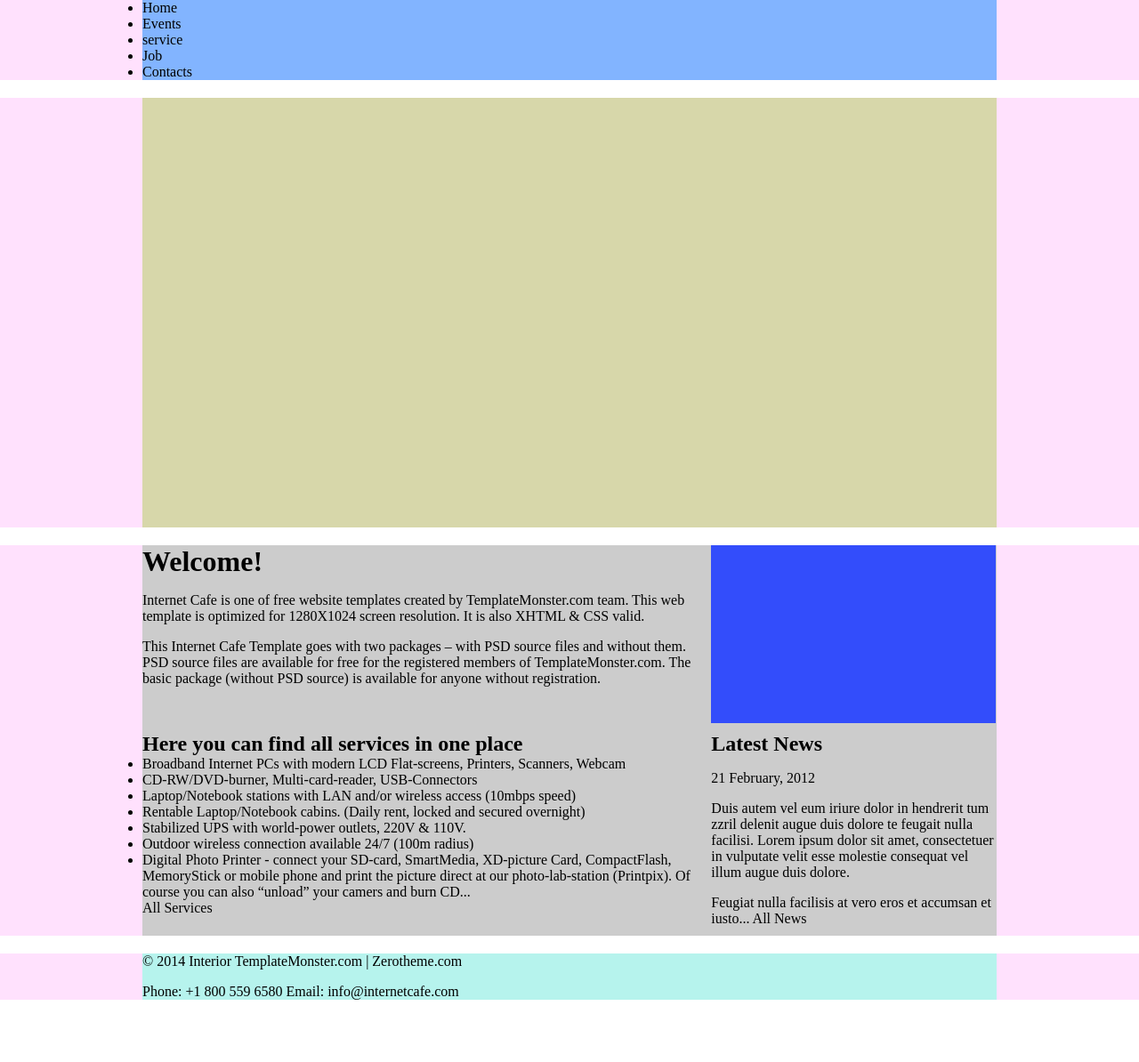
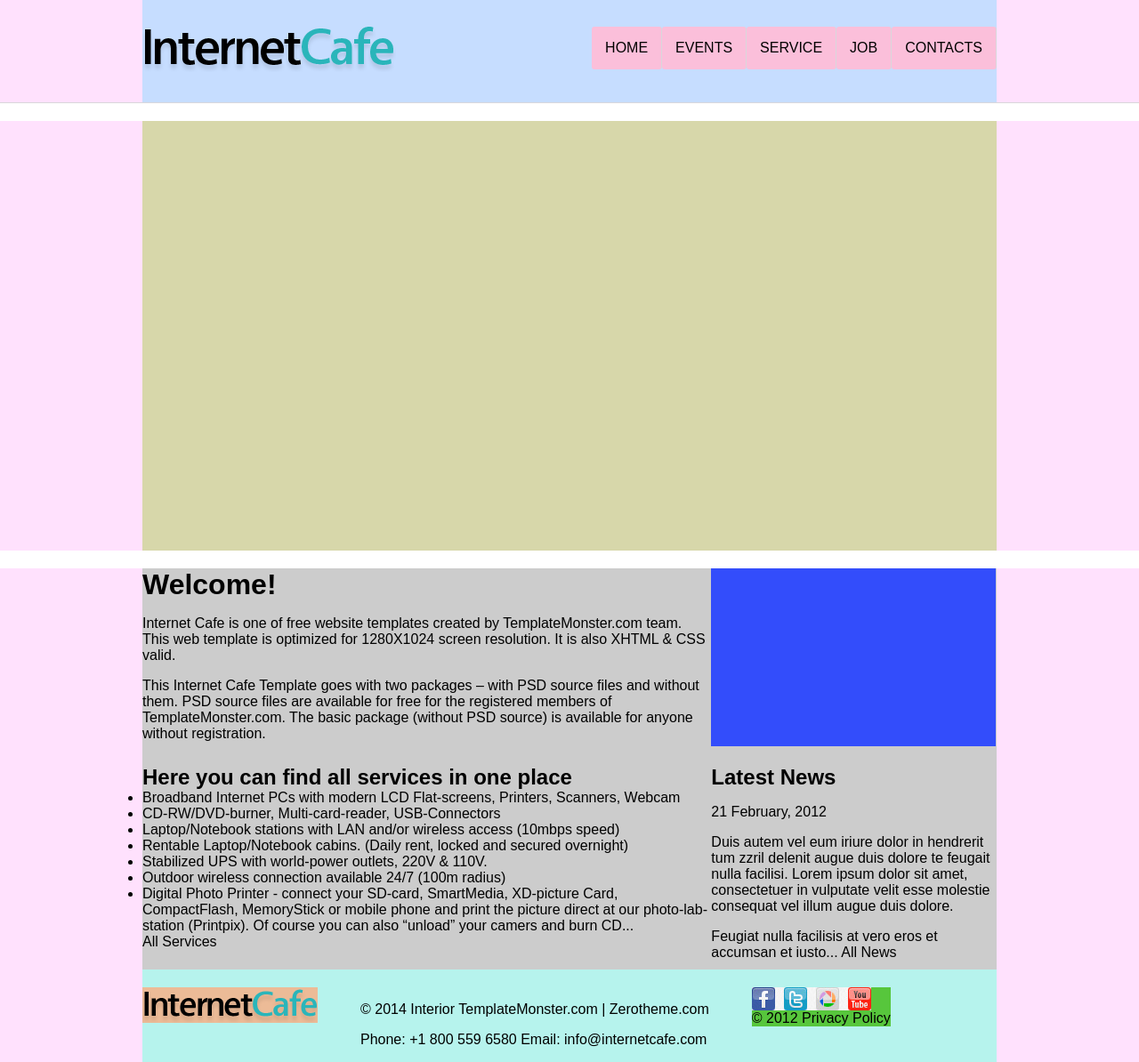
Before and after one commit to abestuzhev/zcafe, a plain HTML site: page index.html in a window 1280 px wide. Shown: the whole page at 89% size. Before the commit the page ends 1144 px from the top, so only its background shows below. Drawn offline with Linux system fonts and the light colour scheme.

Commit message:
add menu, footer

```diff
--- a/css/style.css
+++ b/css/style.css
@@ -1,6 +1,7 @@
 body, h1, h2, ul{
 	padding: 0;
 	margin: 0;
+	font-family: Ariel, sans-serif;
 }
 
 a{
@@ -13,20 +14,13 @@ a:hover{
 }
 
 .layout-center{
-	margin:0 auto 20px;
+	margin:0 auto;
 	width:960px;
 	background: #C7F8CA;
 }
-
 .row{
 	background: #ccc;
 }
-.row::after{
-	content:'';
-	display: table;
-	clear: both;
-}
-
 .col-1-3, .col-2-3{
 	float:left;
 	margin-bottom:10px;
@@ -37,11 +31,19 @@ a:hover{
 .col-2-3{
 	width:66.6%;
 }
+/*all::after*/
+/*******************************************/
+.row::after, .header::after, .footer::after{
+	content:'';
+	display: table;
+	clear: both;
+}
 /*wrapper*/
 /*******************************************/
 .header-wrap{
 	/*background: url(img/body-tail.gif)repeat;*/
 	background: #FFE1FD;
+	border-bottom:1px solid #D9D7DB;
 }
 .slader-wrap{
 	background: #FFE1FD;
@@ -56,7 +58,31 @@ a:hover{
 /*header*/
 /*******************************************/
 .header{
-	background: #82B4FF;
+	background: #C6DDFF;
+}
+.header img{
+	padding:30px 0;
+}
+
+.nav{
+	float: right;
+	list-style:none;
+	padding: 30px 0;
+}
+.nav li{
+	float:left;
+}
+
+.nav a{
+	display:block;
+	padding:15px;
+	background: #FBBFDA;
+	border-right:1px solid #D9D7DB;
+	border-radius:3px;
+	text-transform: uppercase;
+}
+.nav a:hover{
+	background: #FFFFFF;
 }
 /*slider*/
 /*******************************************/
@@ -64,6 +90,7 @@ a:hover{
 
 	height: 483px;
 	background: #D7D7AA;
+	margin: 20px auto;
 }
 
 /*content*/
@@ -82,7 +109,24 @@ a:hover{
 .footer{
 	background: #B6F3ED;
 }
-
+.footer>div{
+	float:left;
+	margin:20px 5% 0 0;
+}
+.footer-logo{
+	width: 197px;
+	height: 40px;
+	background: url(../img/footer-logo.png) no-repeat;
+	background-color: #ECBB97;
+}
+.social{
+	background: #57C63C;
+}
+.social-icon{
+	background: url(../img/social-icons.jpg) no-repeat;
+	width: 134px;
+	height: 26px;
+}
 
 
 /*media*/
--- a/index.html
+++ b/index.html
@@ -9,8 +9,8 @@
 	<!-- header start ======================= -->
 	<div class="header-wrap">
 		<div class="layout-center header">
-			<div class="logo"></div>
-			<ul>
+			<img src="img/logo.png" alt="logo">
+			<ul class="nav">
 				<li><a href="#">Home</a></li>
 				<li><a href="#">Events</a></li>
 				<li><a href="#">service</a></li>
@@ -94,12 +94,15 @@
 	<!-- footer start ======================= -->
 	<div class="footer-wrap">
 		<div class="layout-center footer">
-			<div class="logo"></div>
+			<div class="footer-logo"></div>
 			<div class="contact">
 				<p>© 2014 Interior TemplateMonster.com | Zerotheme.com</p>
 				<p>Phone: +1 800 559 6580 Email: info@internetcafe.com</p>
 			</div>
-			<div class="social"></div>
+			<div class="social">
+				<div class="social-icon"></div>
+				<a href="#">© 2012 Privacy Policy</a>
+			</div>
 		</div>
 	</div>
 	<!-- footer end ======================= -->
```
Also changed, not shown: img/footer-logo.png (added), img/logo.png (added), img/social-icons.jpg (added).
